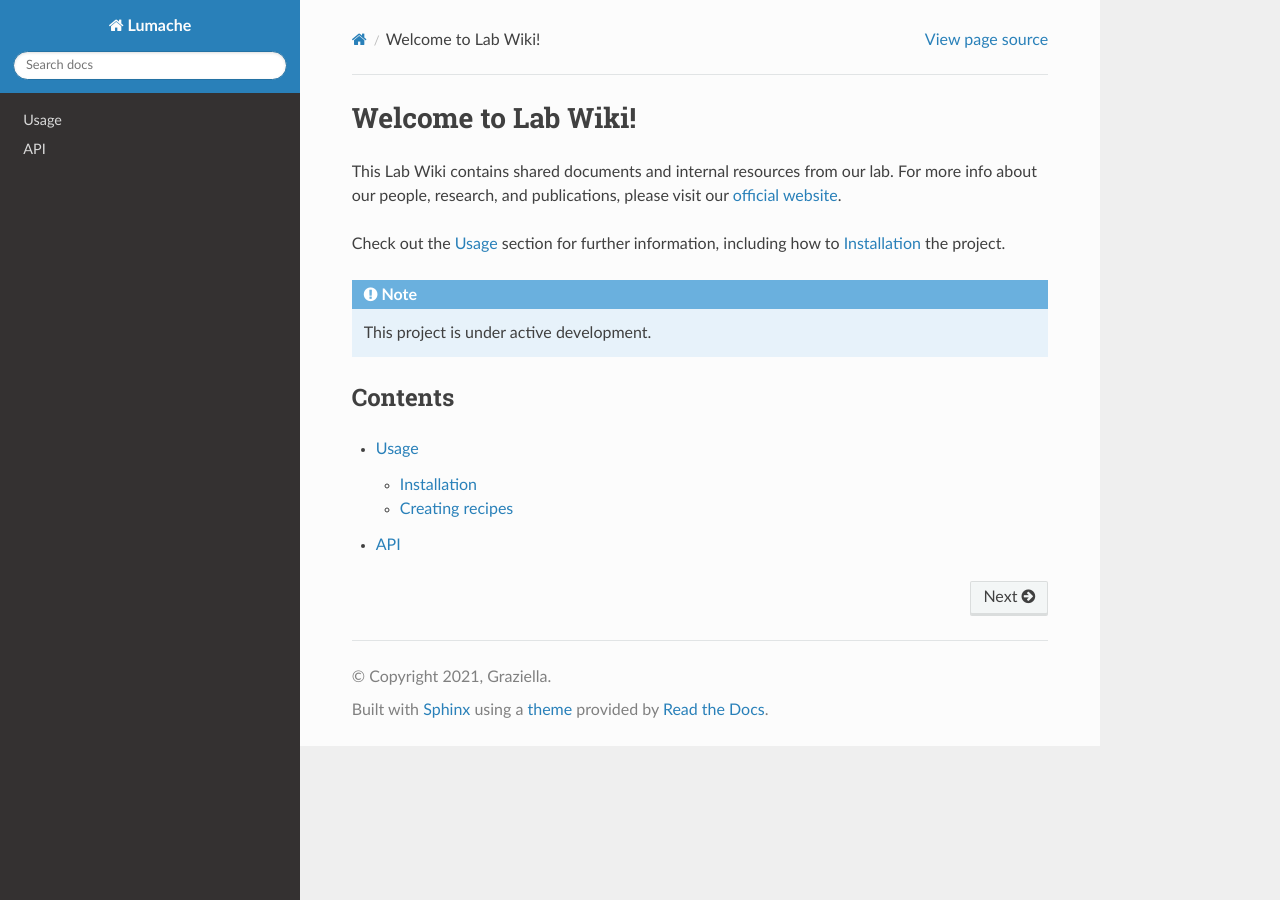
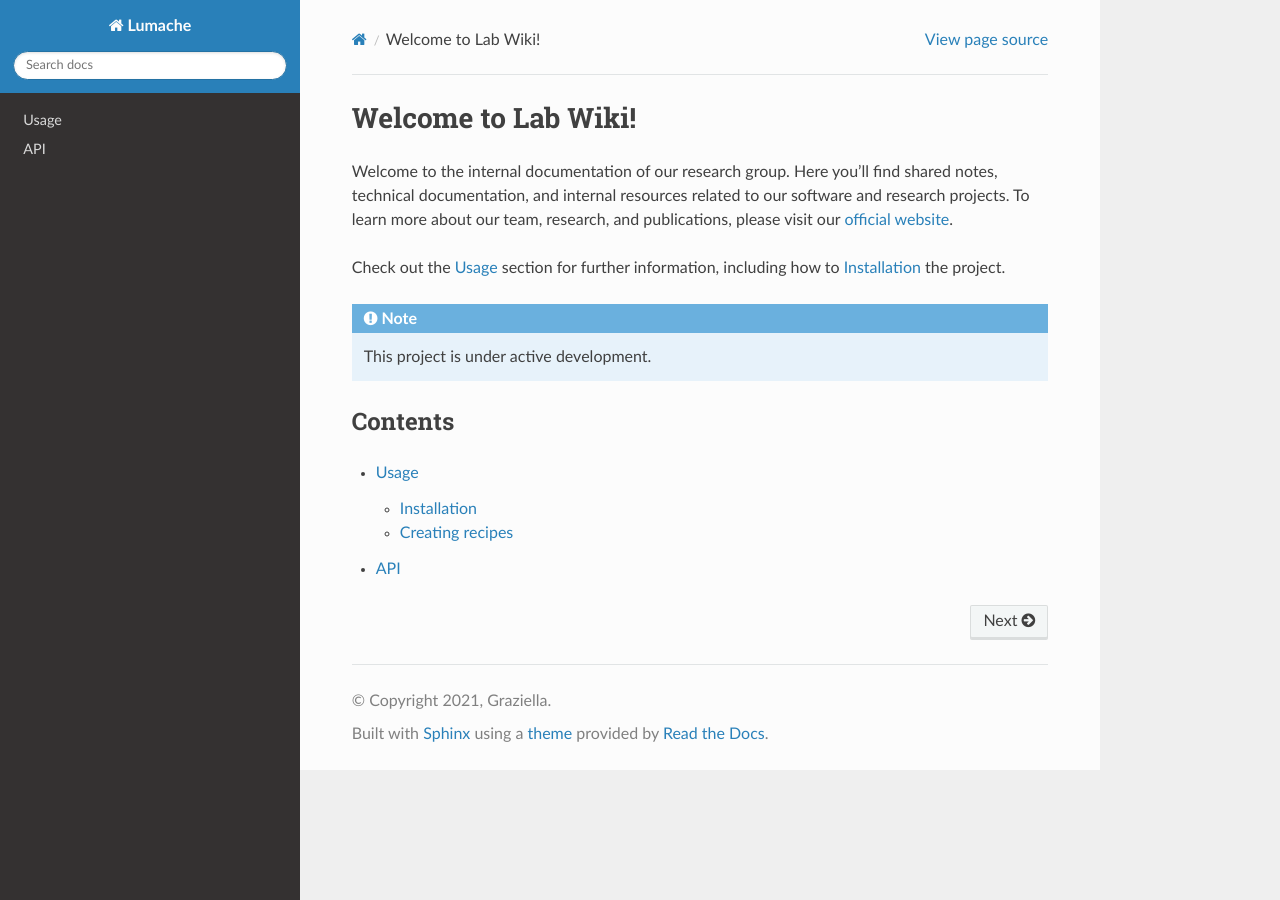
Before and after one commit to ZihanL1/Lab-Wiki, a Sphinx documentation site: the page built from docs/source/index.rst, in a window 1280 px wide. Built offline with Sphinx 7.4.7 and the Read the Docs theme 3.1.0, drawn with Linux system fonts in a browser that asks for light colours.

Commit message:
first commit

```diff
--- a/docs/source/index.rst
+++ b/docs/source/index.rst
@@ -1,8 +1,10 @@
 Welcome to Lab Wiki!
 ===================================
 
-This Lab Wiki contains shared documents and internal resources from our lab.
-For more info about our people, research, and publications,
+Welcome to the internal documentation of our research group.
+Here you'll find shared notes, technical documentation,
+and internal resources related to our software and research projects.
+To learn more about our team, research, and publications,
 please visit our `official website <https://xinglong-zhang.github.io/>`_.
 
 Check out the :doc:`usage` section for further information, including
```
